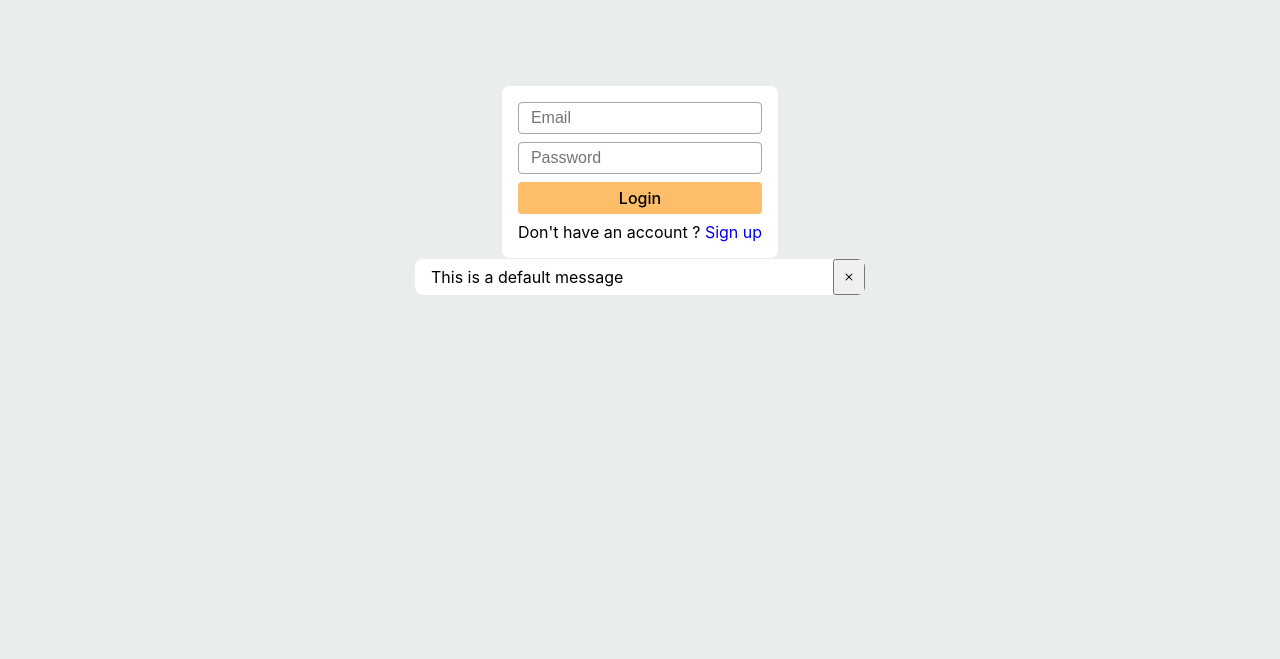
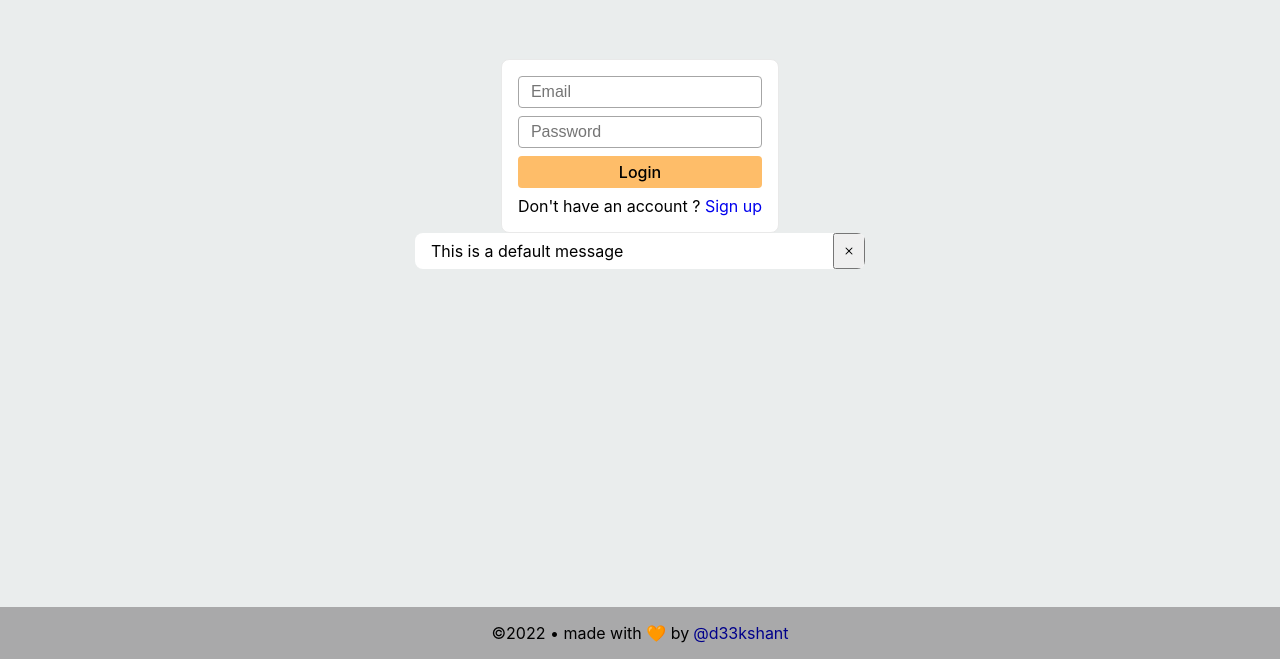
Before and after one commit to d33kshant/ecom-app, a React (Create React App) app in the folder client/: page /login in a window 1280 px wide. Shown: the part 141-800 px from the top of the page. Built offline with nearby package versions, Linux system fonts and the light colour scheme.

Commit message:
Added Footer

```diff
--- a/client/src/App.js
+++ b/client/src/App.js
@@ -4,6 +4,7 @@ import {
 	Routes,
 	Route
 } from 'react-router-dom'
+import Footer from './components/Footer'
 import AuthProvider from './contexts/AuthContext'
 import CartProvider from './contexts/CartContext'
 import CartPage from './pages/CartPage'
@@ -44,6 +45,9 @@ const reducer = (state=[], action) => {
 				}
 			}
 			return save(state)
+		case 'DELETE_ITEM':
+			const { id: _id, option: _option } = action.payload
+			return save(state.filter(item=>(item.id !== _id || item.option !== _option)))
 		case 'CLEAR':
 			return save([])
 		case 'RESTORE':
@@ -70,6 +74,8 @@ const App = () => {
 	}, [])
 
 	return (
+		<>
+			<div className="app-main">
 				<AuthProvider value={{ user, setUser }} >
 					<CartProvider value={{cart, dispatch}} >
 						<Router>
@@ -83,6 +89,9 @@ const App = () => {
 						</Router>
 					</CartProvider>
 				</AuthProvider>
+			</div>
+			<Footer />
+		</>
 	)
 }
 
```
Lines whose indentation alone changed are shown as unchanged.
